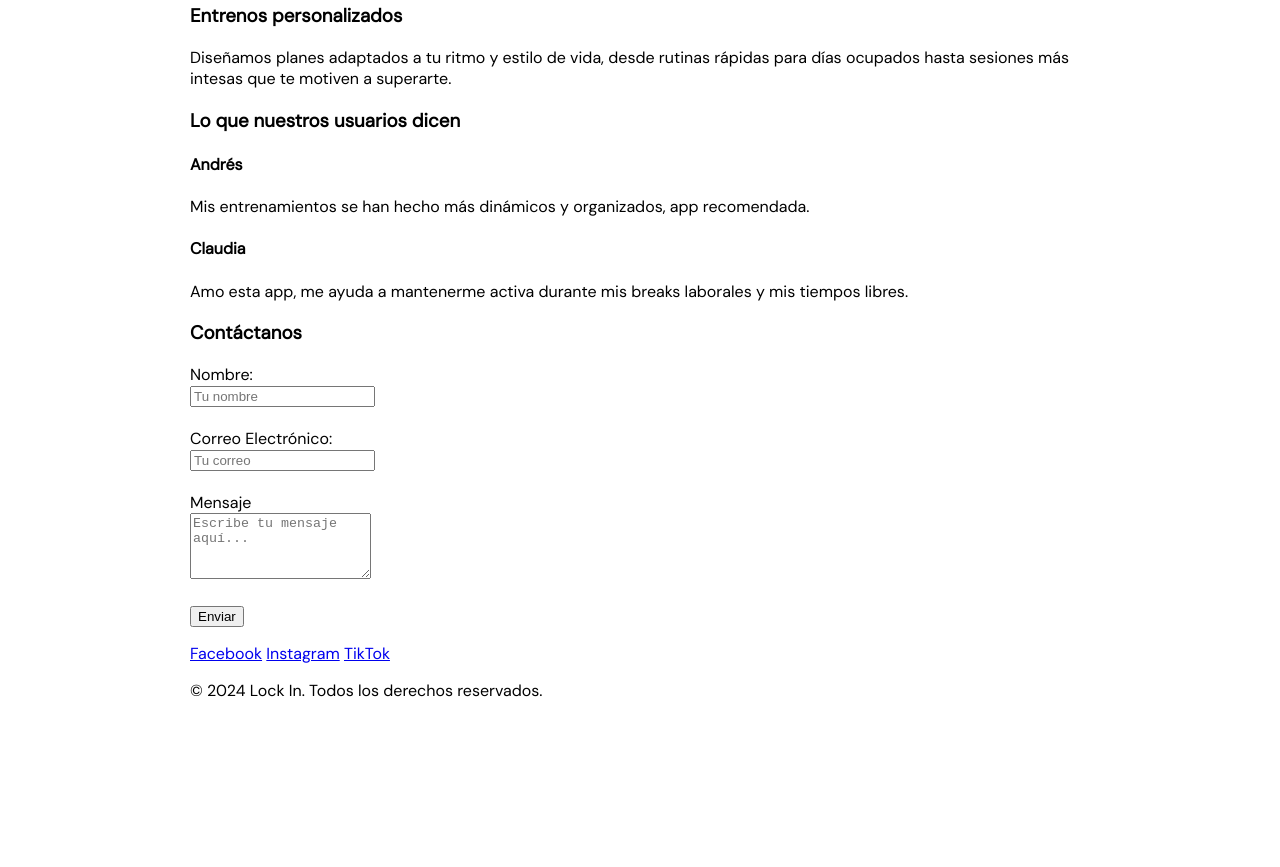
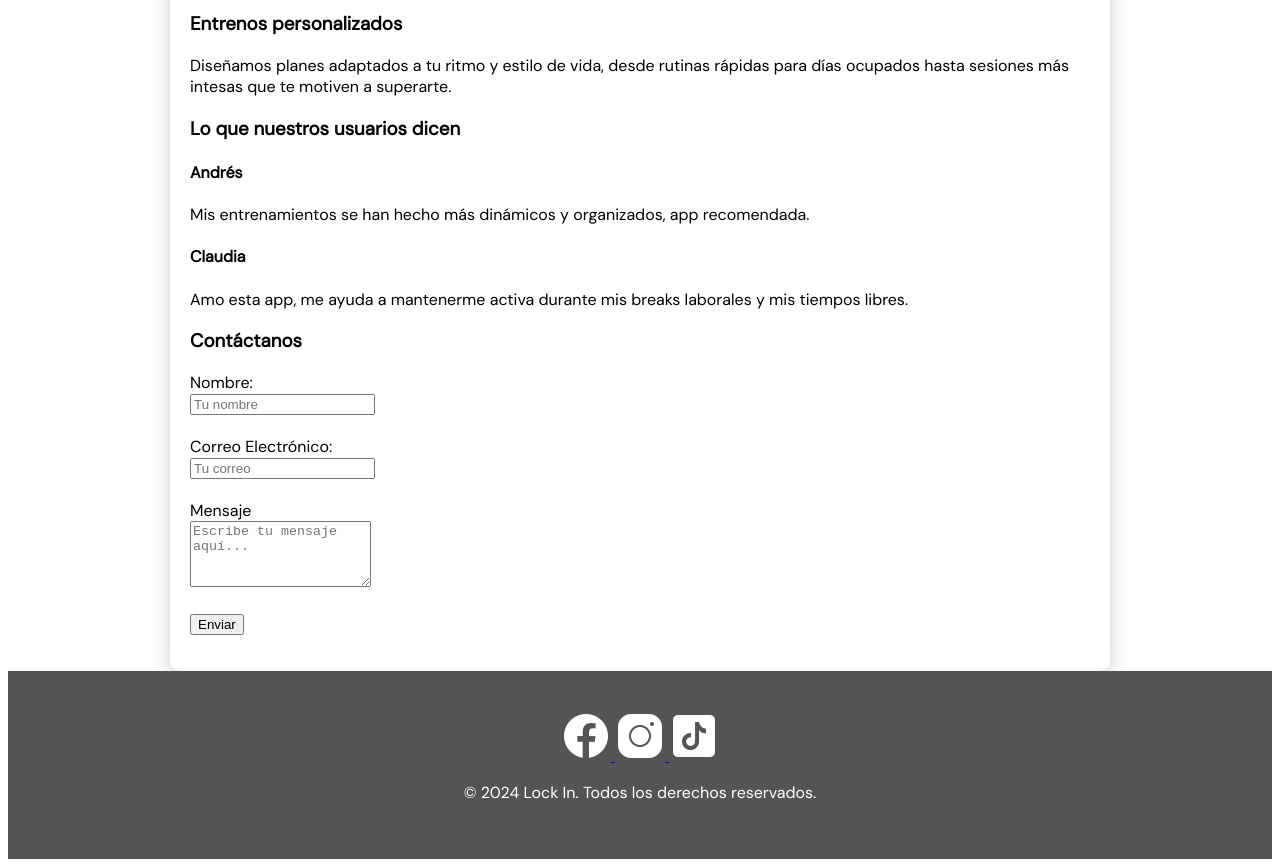
Before and after one commit to JesusDCR/Pagina-web-Lock-In, a plain HTML site: page index.html in a window 1280 px wide. Shown: the part 682-1549 px from the top of the page. Before the commit the page ends 1419 px from the top, so only its background shows below. Drawn offline with Linux system fonts and the light colour scheme.

Commit message:
Se agregó borde de contorno difuminado y se agregó color de fondo en el footer y img de redes sociales

```diff
--- a/index.html
+++ b/index.html
@@ -7,6 +7,7 @@
     <link rel="stylesheet" href="styles.css">
 </head>
 <body>
+    <div class="container">
         <header>
             <div class="title">
                 <h1>Lock In</h1>
@@ -75,11 +76,17 @@
                 <p></p>
             </form>
         </section>
-
+    </div>
     <footer>
-        <a href="https://www.facebook.com/?locale=es_LA" target="_blank">Facebook</a>
-        <a href="https://www.instagram.com/" target="_blank">Instagram</a>
-        <a href="https://www.tiktok.com/" target="_blank">TikTok</a>
+        <a href="https://www.facebook.com/?locale=es_LA" target="_blank">
+            <img src="resources/img/facebook.png" alt="Facebook">
+        </a>
+        <a href="https://www.instagram.com/" target="_blank">
+            <img src="resources/img/instagram.png" alt="Instagram">
+        </a>
+        <a href="https://www.tiktok.com/" target="_blank">
+            <img src="resources/img/tiktok.png" alt="TikTok">
+        </a>
         <p>&copy; 2024 Lock In. Todos los derechos reservados.</p>
     </footer>
 </body>
--- a/styles.css
+++ b/styles.css
@@ -5,10 +5,6 @@
 
 body{
     font-family: DMSans;
-    margin: 0;
-    max-width: 900px;
-    margin: auto;
-    padding: 20px;
 }
 
 header {
@@ -37,3 +33,21 @@ header h2{
     font-size: 24px;
     margin-top: 0px;
 }
+
+.container {
+    max-width: 900px;
+    margin: 0 auto;
+    padding: 20px;
+    box-shadow: 0 4px 20px rgba(0, 0, 0, 0.2);
+    border-radius: 10px;
+}
+
+footer{
+    text-align: center;
+    padding: 40px;
+    background-color: rgb(84, 84, 84);
+}
+
+footer p{
+    color: white;
+}
```
Also changed, not shown: resources/img/facebook.png (added), resources/img/instagram.png (added), resources/img/tiktok.png (added). Lines whose indentation alone changed are shown as unchanged.
